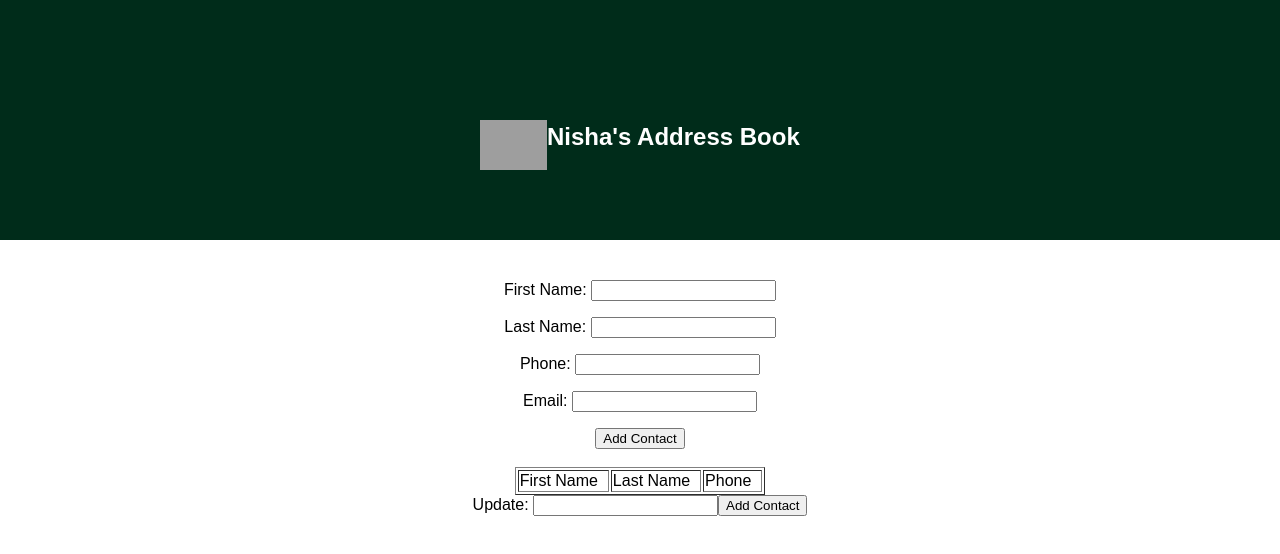
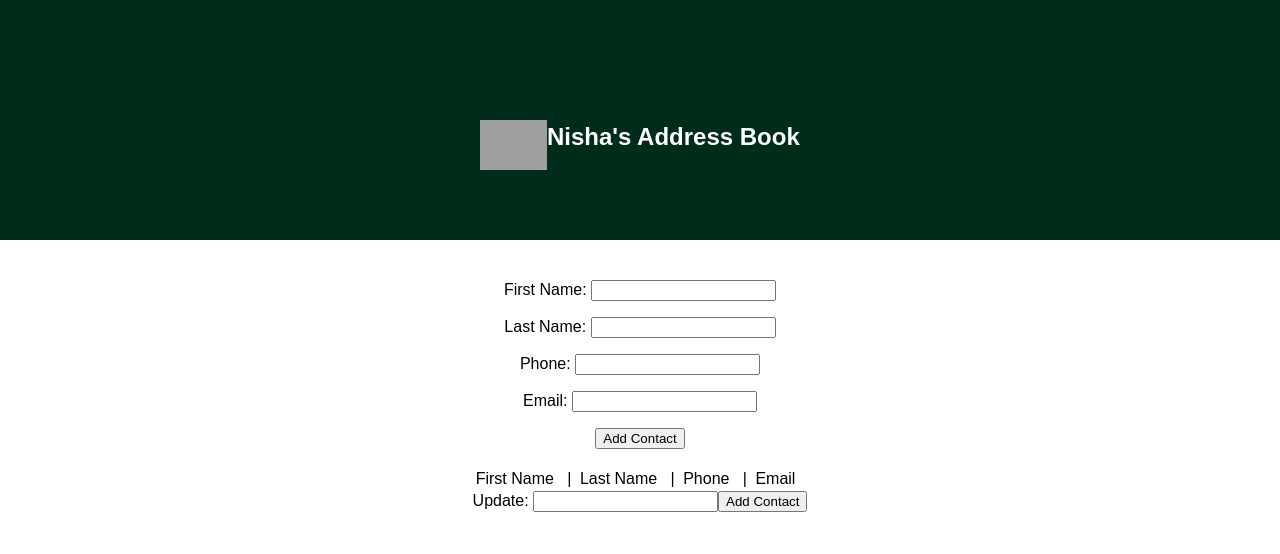
Before and after one commit to codeanddraw/react-gh-pages, a React (Create React App) app: page / in a window 1280 px wide. Shown: the top 554 px of the page. Built offline with nearby package versions, Linux system fonts and the light colour scheme; grey boxes are pictures that could not be loaded.

Commit message:
improvised add

```diff
--- a/src/AddContact.js
+++ b/src/AddContact.js
@@ -32,7 +32,6 @@ class AddContact extends React.Component {
   handleChange(newPartialInput) {
     this.setState(state => ({ ...state, input: {...state.input, ...newPartialInput } }))
   //alert();
-    //this.setState({value: newValue})
   }
 
   render() {
@@ -43,11 +42,12 @@ class AddContact extends React.Component {
       <p>Email: <input type="text" value={this.state.input.email} onChange={e => this.handleChange({email: e.target.value})}/></p>
       <button type="button" onClick={this.addContact}>Add Contact</button>
       <br/><br/>
-      <center><table border="1">
+      <center><table >
          <tr >
-            <td>First Name &nbsp; </td>
-            <td > Last Name &nbsp;</td>
-            <td > Phone &nbsp;</td>
+            <td>First Name &nbsp; |&nbsp; </td>
+            <td > Last Name &nbsp; |&nbsp;</td>
+            <td > Phone &nbsp; |&nbsp;</td>
+            <td > Email &nbsp; </td>
           </tr></table></center>
 
         Update: <input type="text" id="five" />
```
